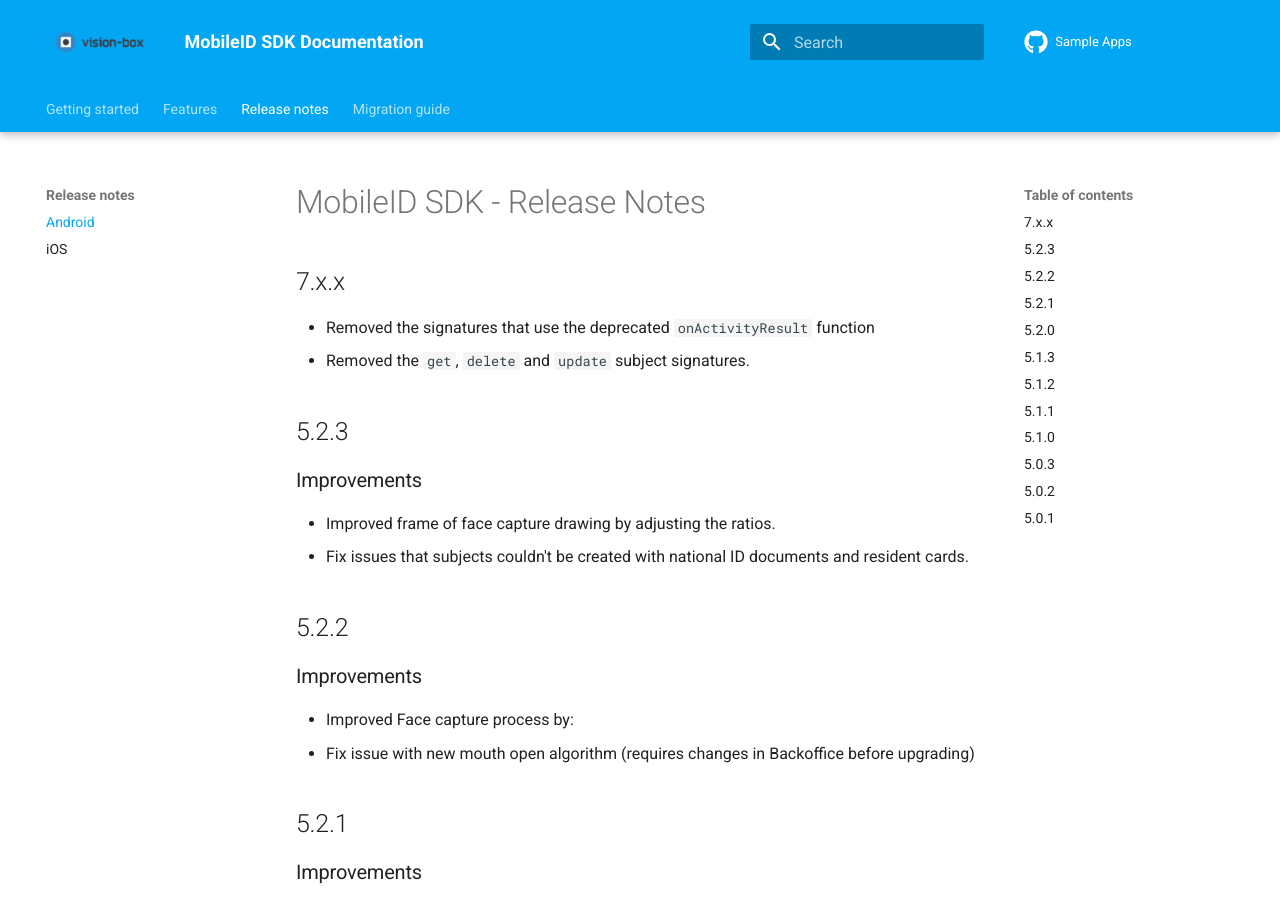
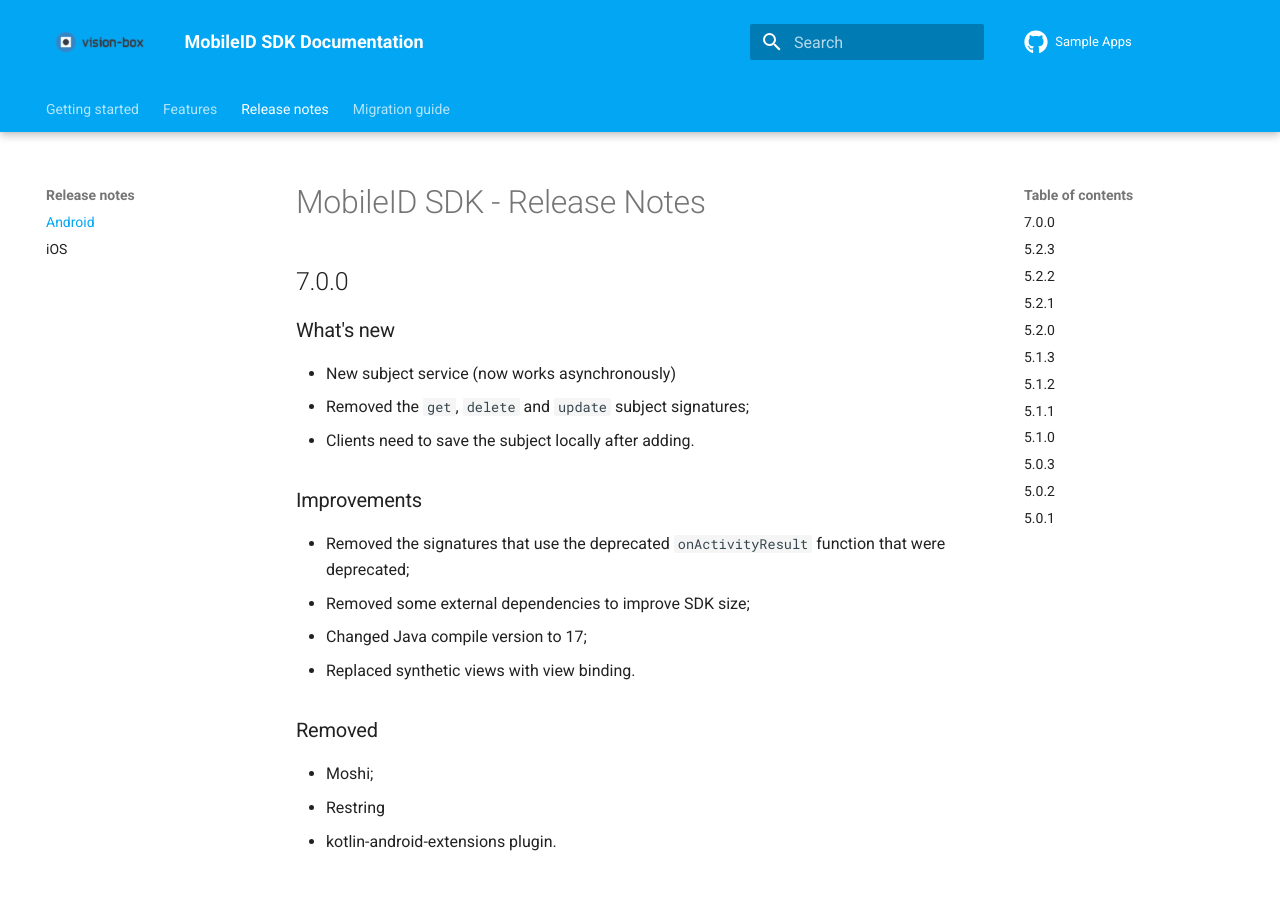
Before and after one commit to vbmobile/mobile-id-documentation, an MkDocs documentation site: the page built from docs/ReleaseNotes/ReleaseNotes_Android.md, in a window 1280 px wide and 900 px high. Built offline with MkDocs 1.6.1 and Material for MkDocs 9.7.7, drawn with Linux system fonts in a browser that asks for light colours; the version menu is left out.

Commit message:
update 7.x documentation

```diff
--- a/docs/ReleaseNotes/ReleaseNotes_Android.md
+++ b/docs/ReleaseNotes/ReleaseNotes_Android.md
@@ -1,7 +1,21 @@
 # MobileID SDK - Release Notes
-## 7.x.x
-- Removed the signatures that use the deprecated `onActivityResult` function
-- Removed the `get`, `delete` and `update` subject signatures.
+## 7.0.0
+
+### What's new
+- New subject service (now works asynchronously)
+  - Removed the `get`, `delete` and `update` subject signatures;
+  - Clients need to save the subject locally after adding.
+
+### Improvements
+- Removed the signatures that use the deprecated `onActivityResult` function that were deprecated;
+- Removed some external dependencies to improve SDK size;
+- Changed Java compile version to 17;
+- Replaced synthetic views with view binding.
+
+### Removed
+- Moshi;
+- Restring
+- kotlin-android-extensions plugin.
 
 ## 5.2.3
 ### Improvements
```
Also changed, not shown: README.md (+12 -0 lines), docs/MigrationGuide/MigrationGuide_Android.md (+6 -3 lines), docs/index.md (+1 -1 lines).
